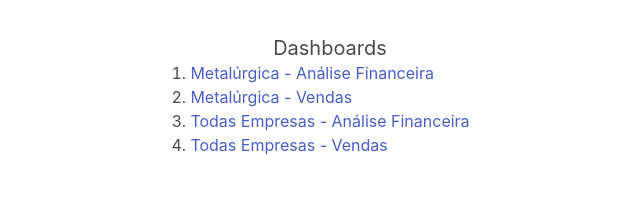
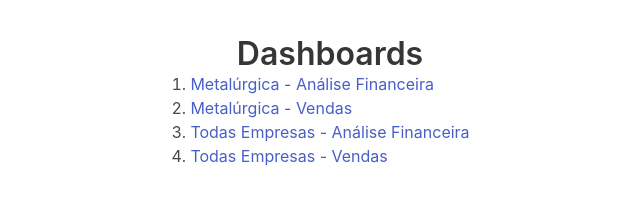
Before and after one commit to bastostiago/atomo-website, a plain HTML site: page rinnert/index.html in a window 1280 px wide. Shown: the whole page, without its empty margins (310-950 px from the left). Drawn offline with nearby package versions, Linux system fonts and the light colour scheme.

Commit message:
mudanca pagina inicial

```diff
--- a/rinnert/index.html
+++ b/rinnert/index.html
@@ -12,7 +12,7 @@
     <section class="section">
           </div>
           <div class="columns is-centered">
-            <h2 class="subtitle has-text-centered">Dashboards</h2>
+            <h1 class="title has-text-centered">Dashboards</h1>
           </div>
           <div class="columns is-centered">
             <ol>
```
